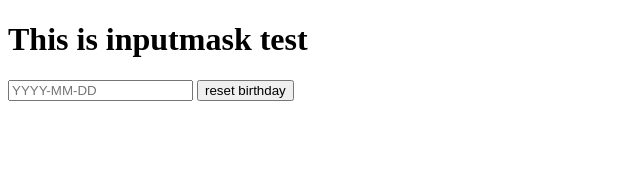
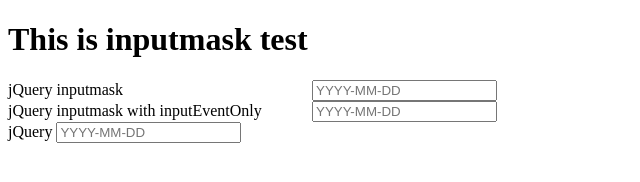
Before and after one commit to gemini497586/gemini497586.github.io, a plain HTML site: page inputmask/test.html in a window 1280 px wide. Shown: the whole page, without its empty margins (0-640 px from the left). Drawn offline with nearby package versions, Linux system fonts and the light colour scheme.

Commit message:
test attr inputEventOnly: true

```diff
--- a/inputmask/test.html
+++ b/inputmask/test.html
@@ -11,10 +11,17 @@
       .birthday {
         text-transform: uppercase;
       }
+
+      .inputmask label {
+        width: 300px;
+        display: inline-block;
+      }
     </style>
   </head>
   <body>
     <h1>This is inputmask test</h1>
+    <div class="inputmask">
+      <label for="birthday">jQuery inputmask</label>
       <input
         class="birthday"
         id="birthday"
@@ -22,10 +29,30 @@
         data-inputmask="'alias': 'datetime', 'inputFormat': 'yyyy-mm-dd'"
         placeholder="YYYY-MM-DD"
       />
-    <button id="birthdayResetBtn">reset birthday</button>
+    </div>
+    <div class="inputmask">
+      <label for="birthday2">jQuery inputmask with inputEventOnly</label>
+      <input
+        class="birthday"
+        id="birthday2"
+        type="text"
+        data-inputmask="'alias': 'datetime', 'inputFormat': 'yyyy-mm-dd', inputEventOnly: true"
+        placeholder="YYYY-MM-DD"
+      />
+    </div>
+    <div>
+      <label for="birthday-2">jQuery</label>
+      <input
+        class="birthday"
+        id="birthday-2"
+        type="text"
+        data-inputmask="'alias': 'datetime', 'inputFormat': 'yyyy-mm-dd'"
+        placeholder="YYYY-MM-DD"
+      />
+    </div>
     <script>
-      $("#birthday").inputmask();
-      $("#birthday").on("mousedown touchend", function () {
+      $(".inputmask .birthday").inputmask();
+      $(".inputmask .birthday").on("mousedown touchend", function () {
         setTimeout(
           (function (el) {
             let strLength = el.value.length;
@@ -40,8 +67,32 @@
           0
         );
       });
-      $("#birthdayResetBtn").click(function () {
-        $("#birthday").val("");
+
+      $("#birthday-2").on("mousedown touchend", function () {
+        var inputFormat = "";
+        var setting = $(this).data("inputmask").split(",");
+        $.each(setting, function (index, value) {
+          if (value.indexOf("inputFormat") != -1) {
+            value = value.trim();
+            value = value.substring(value.lastIndexOf(":"));
+            inputFormat = value.substring(
+              value.indexOf("'") + 1,
+              value.lastIndexOf("'")
+            );
+          }
+        });
+        $(this).val(inputFormat);
+        var current = 0;
+        $(this).on("input keydown", function () {
+          if(event.key == 46){console.log('Delete Key Pressed');}
+          var dInput = this.value;
+          // $(this).setSelctionRange(current, current);
+          console.log('current: ', current);
+          // $(this).val(dInput.replace(/[^0-9]/g, ""));
+          // console.log(dInput);
+          // console.log($(this).selectionStart);
+          current += 1;
+        });
       });
     </script>
   </body>
```
Lines whose indentation alone changed are shown as unchanged.
